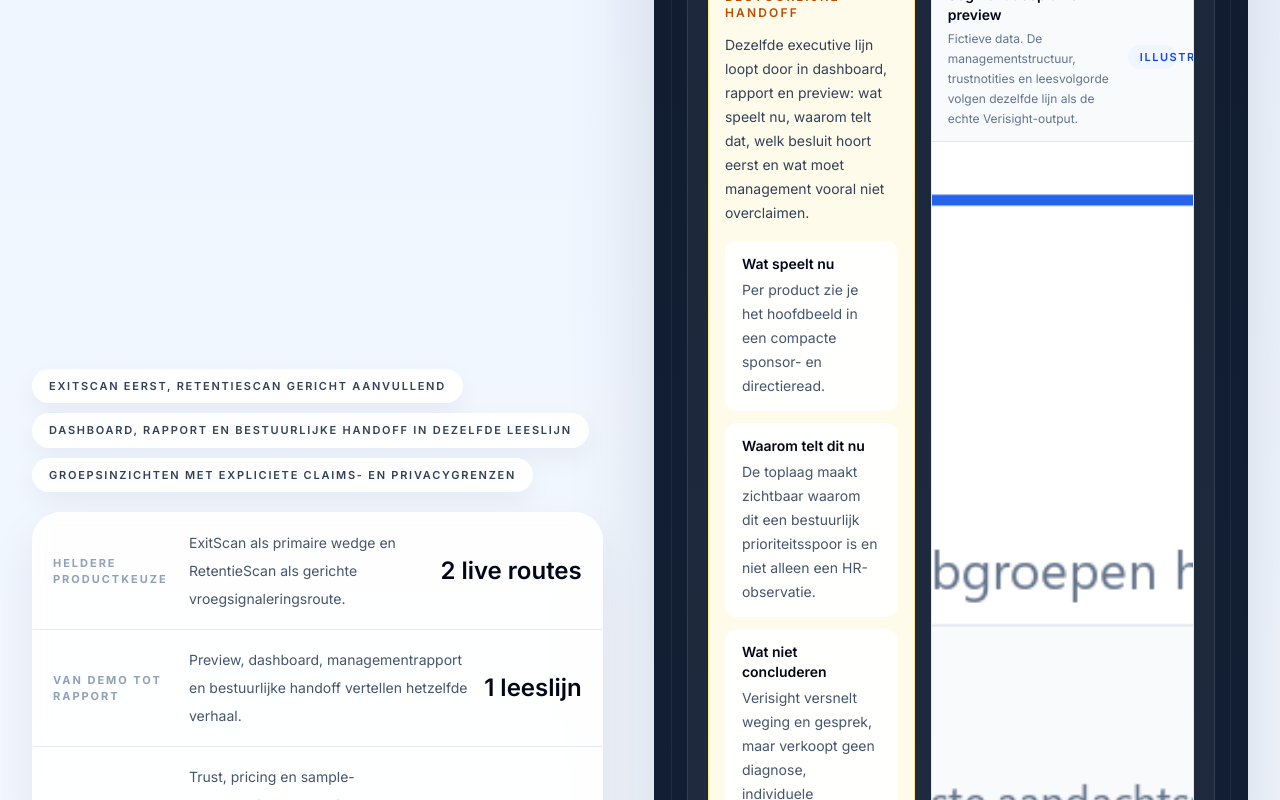
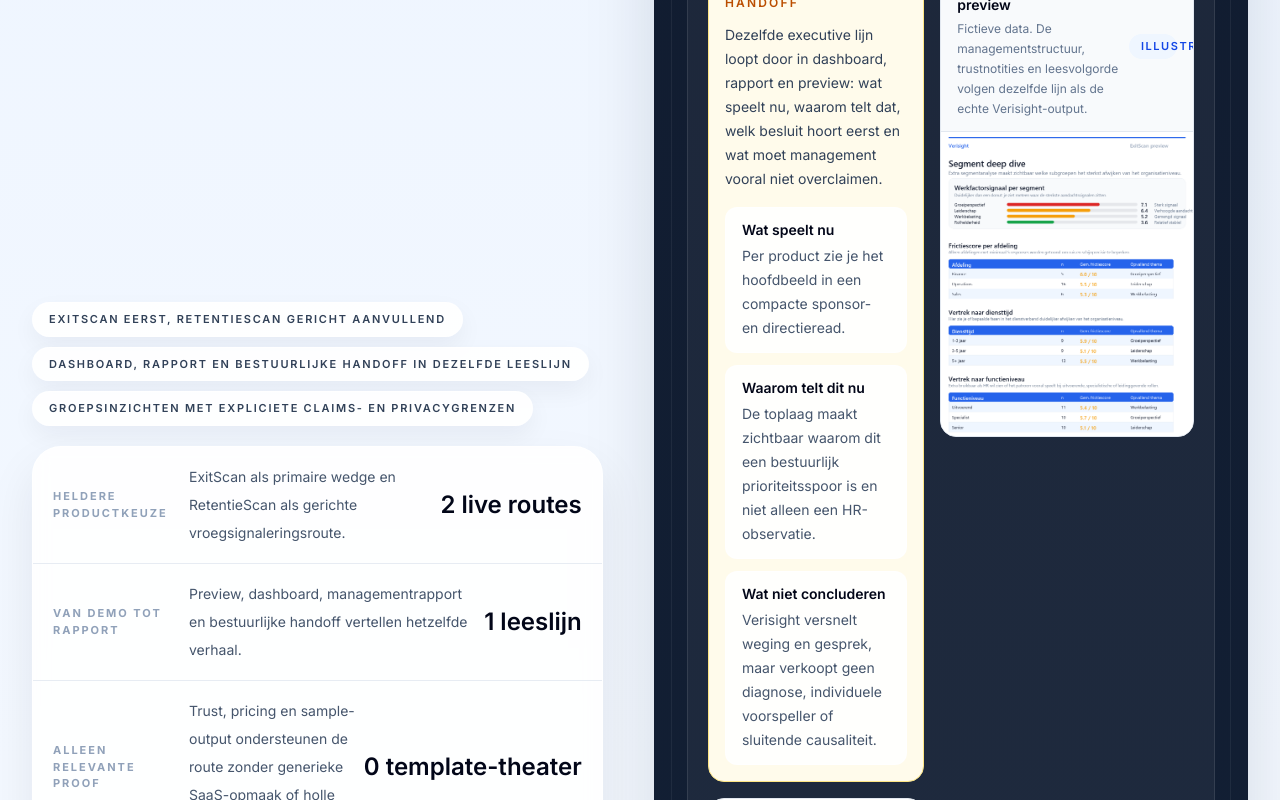
Before and after one commit to larshengel08-lang/VerisightSaaS, a Next.js app in the folder frontend/: page / in a window 1280 px wide. Shown: the part 2580-3380 px from the top of the page. Built offline with nearby package versions, Linux system fonts and the light colour scheme.

Commit message:
Tighten marketing page rhythm

```diff
--- a/frontend/app/globals.css
+++ b/frontend/app/globals.css
@@ -4,14 +4,14 @@
   --background: #ffffff;
   --foreground: #0f172a;
   --marketing-shell: 80rem;
-  --marketing-section-space: clamp(4.5rem, 6vw, 7rem);
+  --marketing-section-space: clamp(3.75rem, 5.2vw, 5.75rem);
   --marketing-surface: #ffffff;
   --marketing-surface-soft: linear-gradient(180deg, #ffffff 0%, #f8fafc 100%);
   --marketing-surface-tint: linear-gradient(180deg, #f8fbff 0%, #eff6ff 100%);
   --marketing-surface-dark: linear-gradient(180deg, #12233a 0%, #0f172a 100%);
   --marketing-border: rgba(148, 163, 184, 0.22);
-  --marketing-shadow-soft: 0 24px 60px rgba(15, 23, 42, 0.08);
-  --marketing-shadow-strong: 0 32px 90px rgba(15, 23, 42, 0.14);
+  --marketing-shadow-soft: 0 20px 48px rgba(15, 23, 42, 0.07);
+  --marketing-shadow-strong: 0 28px 72px rgba(15, 23, 42, 0.13);
   --marketing-glow-blue: rgba(191, 219, 254, 0.75);
   --marketing-glow-emerald: rgba(167, 243, 208, 0.72);
   --marketing-glow-sky: rgba(186, 230, 253, 0.7);
@@ -263,6 +263,14 @@ details > summary::-webkit-details-marker {
     max-width: 100%;
     border-radius: 9999px;
   }
+
+  .marketing-flow-stack > * {
+    margin-top: 0 !important;
+  }
+
+  .marketing-flow-stack > * + * {
+    margin-top: clamp(2.75rem, 4vw, 3.75rem) !important;
+  }
 }
 
 @media (min-width: 640px) {
--- a/frontend/components/marketing/marketing-page-shell.tsx
+++ b/frontend/components/marketing/marketing-page-shell.tsx
@@ -276,7 +276,7 @@ export function MarketingPageShell({
         </MarketingSection>
 
         <MarketingSection tone="plain">
-          {children}
+          <div className="marketing-flow-stack">{children}</div>
         </MarketingSection>
       </main>
       <PublicFooter />
--- a/frontend/components/marketing/preview-slider.tsx
+++ b/frontend/components/marketing/preview-slider.tsx
@@ -63,7 +63,7 @@ function ProofRail({ variant }: { variant: ReportPreviewVariant }) {
   const copy = COPY[variant]
 
   return (
-    <div className="grid gap-4 lg:grid-cols-[0.88fr_1.12fr]">
+    <div className="grid items-start gap-4 lg:grid-cols-[0.92fr_1.08fr]">
       <div className="space-y-4">
         <div className="rounded-2xl border border-amber-200 bg-amber-50 p-4">
           <p className="text-xs font-semibold uppercase tracking-[0.18em] text-amber-700">{copy.boardroomTitle}</p>
@@ -121,7 +121,7 @@ function ProofRail({ variant }: { variant: ReportPreviewVariant }) {
           alt={copy.supportVisualAlt}
           width={1600}
           height={960}
-          className="h-full w-full object-cover"
+          className="max-h-[34rem] w-full object-cover"
         />
       </div>
     </div>
```
